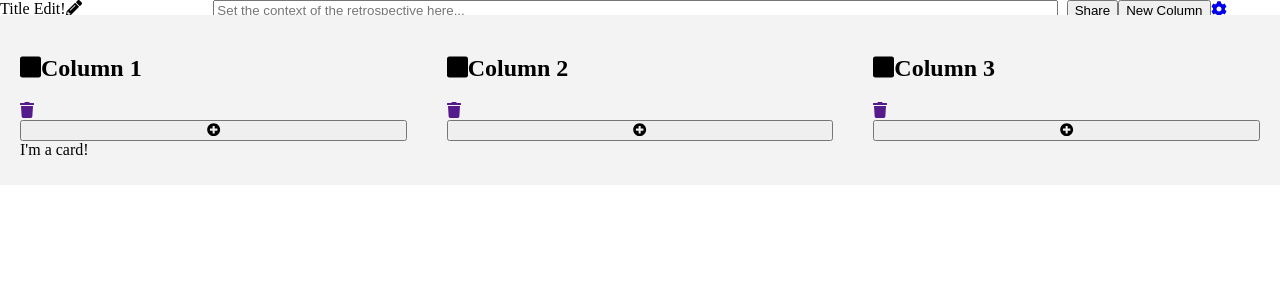
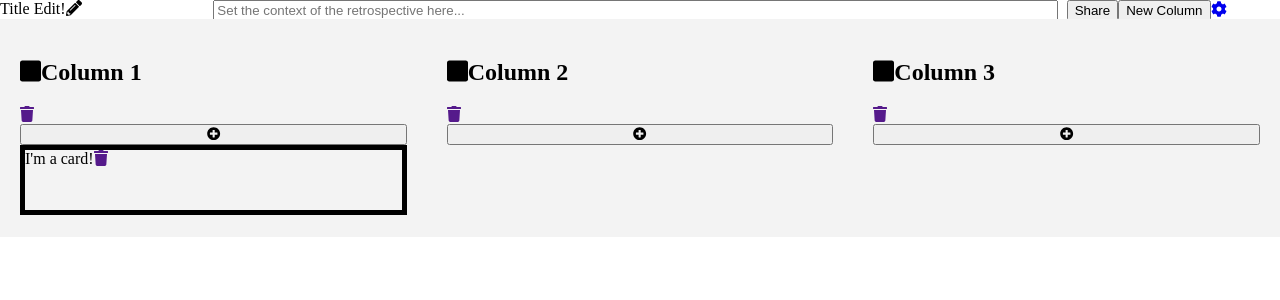
Before and after one commit to joekrump/retrospective-board, a React app: page / in a window 1280 px wide. Both pictures are taken after a click on the button 213 px from the left and 128 px from the top of the page. Shown: the top 300 px of the page. Built offline with nearby package versions, Linux system fonts and the light colour scheme.

Commit message:
Cards can be deleted

```diff
--- a/src/components/Card/Card.tsx
+++ b/src/components/Card/Card.tsx
@@ -1,12 +1,22 @@
 import * as React from "react";
+import { FontAwesomeIcon } from "@fortawesome/react-fontawesome";
+import { faTrash } from "@fortawesome/free-solid-svg-icons";
+
+import "./card.css";
 
 interface CardProps {
   key: string;
   id: string;
+  deleteCard: (event: React.MouseEvent, key: string) => void;
 }
 
 export class Card extends React.Component<CardProps, {}> {
   render() {
-    return (<div>I'm a card!</div>);
+    return (
+      <div className="card-container">
+        I'm a card!
+        <a href="" onClick={event => this.props.deleteCard(event, this.props.id)}><FontAwesomeIcon icon={faTrash} /></a>
+      </div>
+    );
   }
 }
--- /dev/null
+++ b/src/components/Card/card.css
@@ -0,0 +1,4 @@
+.card-container {
+  min-height: 60px;
+  border: 5px solid #000;
+}
--- a/src/components/Column/Column.tsx
+++ b/src/components/Column/Column.tsx
@@ -35,6 +35,16 @@ export class Column extends React.Component<ColumnProps, ColumnState> {
     this.setState({cards: newCards, lastIndex: this.state.lastIndex + 1});
   }
 
+  deleteCard(event: React.MouseEvent, key: string) {
+    event.preventDefault();
+
+    let newCards = this.state.cards.filter((card: CardData) => {
+      return card.key !== key;
+    });
+
+    this.setState({cards: newCards});
+  }
+
   renderCards() {
     let markup: JSX.Element[] = [];
 
@@ -42,7 +52,8 @@ export class Column extends React.Component<ColumnProps, ColumnState> {
       markup.push(
         <Card
           key={this.state.cards[i].key}
-          id={this.state.cards[i].key}>
+          id={this.state.cards[i].key}
+          deleteCard={(event, key) => this.deleteCard(event, key)}>
         </Card>
       );
     }
```
